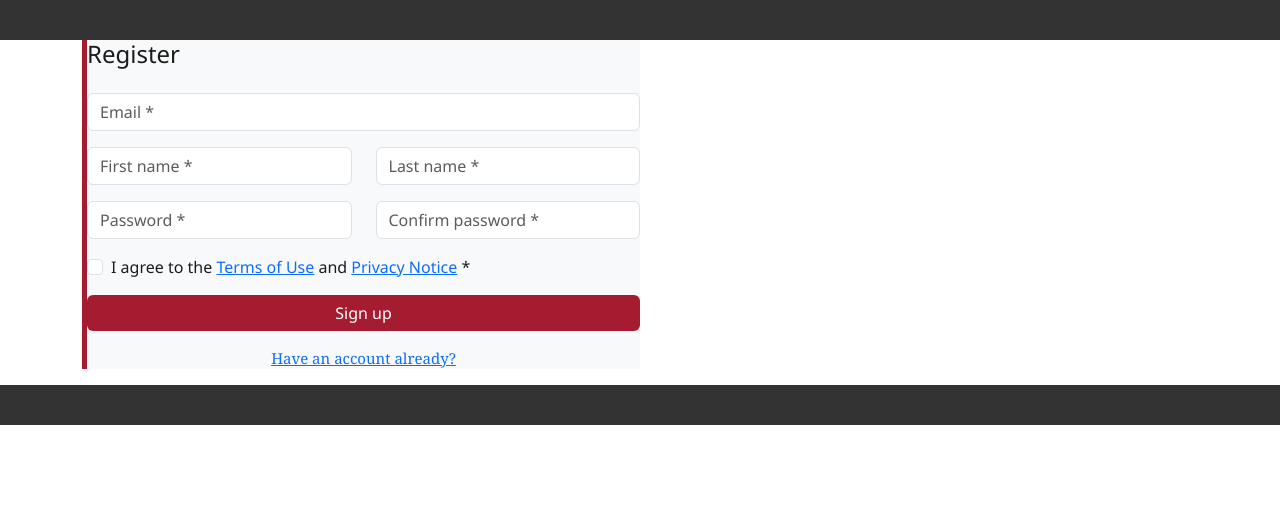
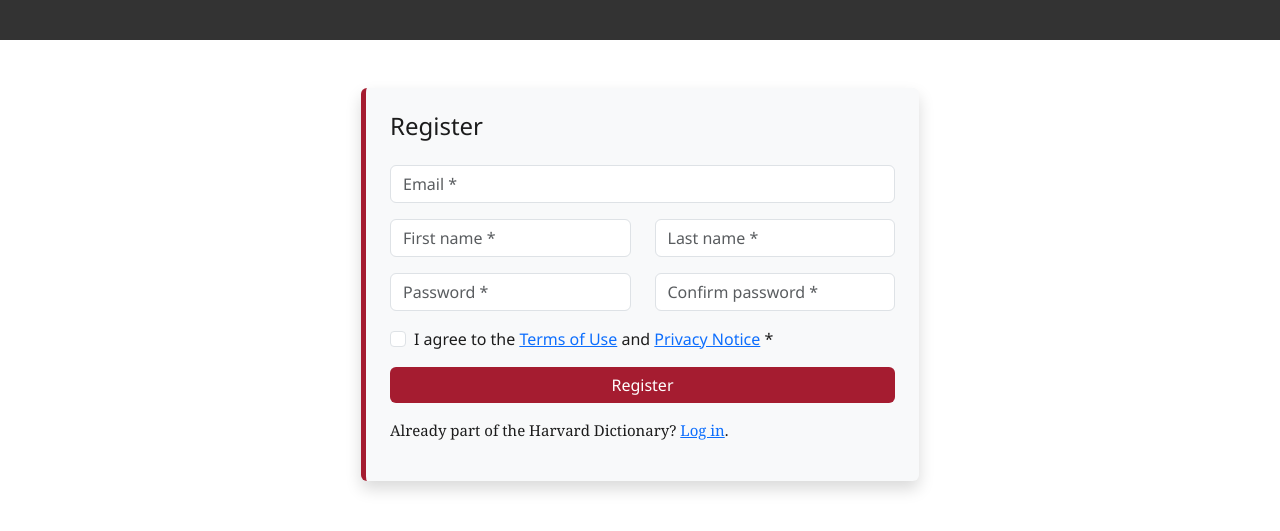
Before and after one commit to Gias-uddin-vuiya/harvard-dictionary, a Flask app: page /register in a window 1280 px wide. Shown: the part 86-617 px from the top of the page. Run offline with Flask 3, Linux system fonts and the light colour scheme.

Commit message:
add desing to register form and change name of loging text

```diff
--- a/static/style.css
+++ b/static/style.css
@@ -12,7 +12,7 @@ h1, h2, h3 {
 
 /* ---------===========------------- */
 /* form desing css start here. */
-.add-topic-form, .add-vocab-form, .sing-in-form {
+.add-topic-form, .add-vocab-form, .sing-in-form, .register-form {
     display: flex;
     align-items: center;
     justify-content: center;
--- a/templates/login.html
+++ b/templates/login.html
@@ -9,7 +9,7 @@
 
     <div class="container sing-in-form mt-5 mb-5">
         <div class="col-md-6 form-section p-4 rounded shadow">
-            <h4 class="mb-4">Sign in</h4>
+            <h4 class="mb-4">Login</h4>
             <form method="POST" action="/login">
                 <div class="mb-3">
                     <input type="email" class="form-control" name="email" placeholder="Email *" required>
@@ -21,7 +21,7 @@
                     <input type="checkbox" class="form-check-input" id="rememberMe" required>
                     <label class="form-check-label" for="rememberMe">Remember me</label>
                 </div>
-                <button type="submit" class="btn btn-primary w-100">Sign in</button>
+                <button type="submit" class="btn btn-primary w-100">Login</button>
                 <p class="mt-3" style="font-size: 15px;">
                     New here? <a href="/register">Join the Harvard Dictionary platform</a>.
                 </p>
--- a/templates/register.html
+++ b/templates/register.html
@@ -7,8 +7,8 @@
 {% block main %}
     <div class="blank-and-design"></div>
 
-    <div class="container">
-        <div class="col-md-6 form-section">
+    <div class="container register-form mt-5 mb-5">
+        <div class="col-md-6 form-section p-4 rounded shadow">
             <h4 class="mb-4">Register</h4>
             <form method="POST" action="/register">
                 <div class="mb-3">
@@ -34,15 +34,15 @@
                     <input type="checkbox" class="form-check-input" id="agreeTerms" required>
                     <label class="form-check-label" for="agreeTerms">I agree to the <a href="#">Terms of Use</a> and <a href="#">Privacy Notice</a> *</label>
                 </div>
-                <button type="submit" class="btn btn-primary w-100">Sign up</button>
-                <p class="text-center mt-3">
-                    <a href="/login">Have an account already?</a>
+                <button type="submit" class="btn btn-primary w-100">Register</button>
+                <p class="mt-3" style="font-size: 15px;">
+                    Already part of the Harvard Dictionary? <a href="/login">Log in</a>.
                 </p>
 
             </form>
         </div>
     </div>
 
-    <div class="blank-and-design"></div>
+
 
 {% endblock %}
```
Also changed, not shown: 1 other file.
